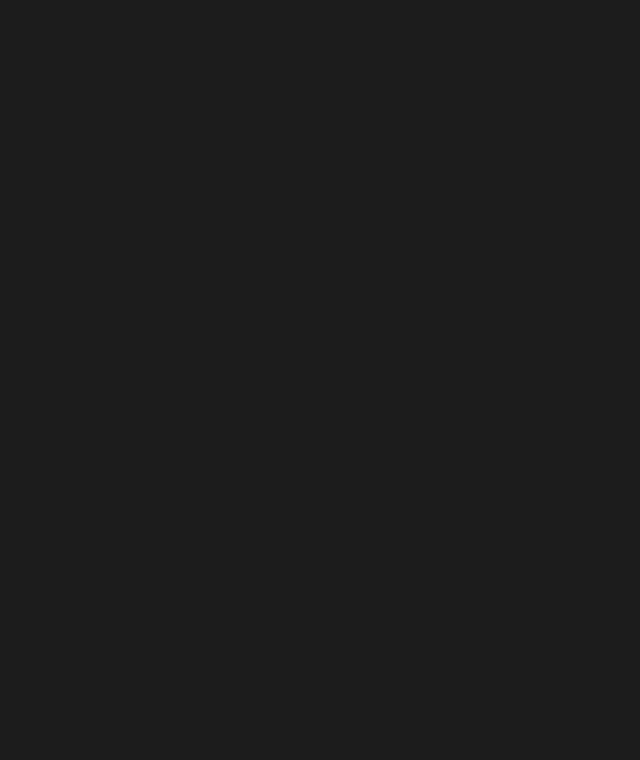
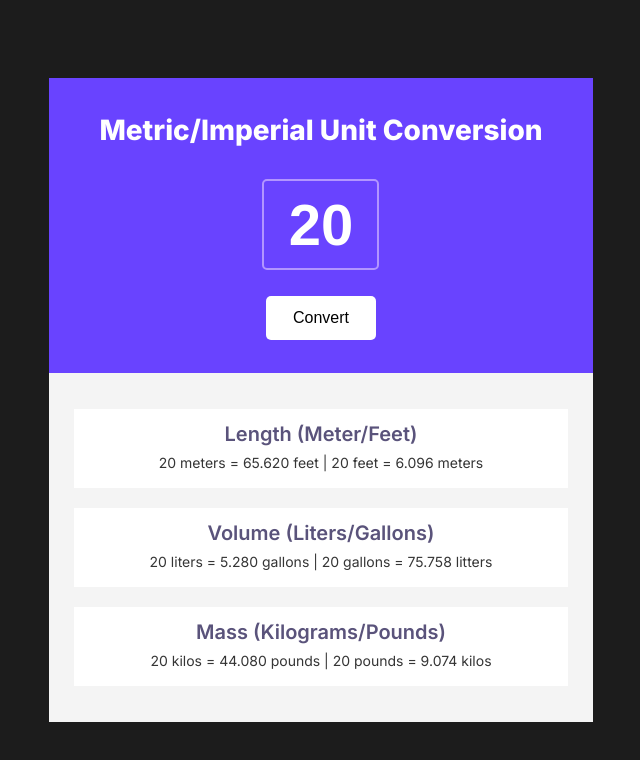
Before and after one commit to 1ways/unit-converter, a plain HTML site: page index.html in a window 1280 px wide. Shown: the whole page, without its empty margins (319-959 px from the left). Drawn offline with Linux system fonts and the light colour scheme.

Commit message:
final project

```diff
--- a/index.html
+++ b/index.html
@@ -15,7 +15,27 @@
 
 <body>
     <div class="container">
-
+        <div class="head">
+            <h1 class="title">Metric/Imperial Unit Conversion</h1>
+            <input class="input" type="text" placeholder="20" id="value-input" value="20">
+            <button class="btn" id="convert-btn">Convert</button>
+        </div>
+        <div class="body">
+            <div class="box">
+                <h3 class="box__title">Length (Meter/Feet)</h3>
+                <p class="box__text" id="length">20 meters = 65.616 feet | 20 feet = 6.096 meters</p>
+            </div>
+            <div class="box">
+                <h3 class="box__title">Volume (Liters/Gallons)
+                </h3>
+                <p class="box__text" id="volume">20 liters = 5.284 gallons | 20 gallons = 75.708 liters</p>
+            </div>
+            <div class="box">
+                <h3 class="box__title">Mass (Kilograms/Pounds)
+                </h3>
+                <p class="box__text" id="mass">20 kilos = 44.092 pounds | 20 pounds = 9.072 kilos</p>
+            </div>
+        </div>
     </div>
     <script src="script.js"></script>
 </body>
--- a/script.js
+++ b/script.js
@@ -0,0 +1,40 @@
+const valueInput = document.getElementById('value-input')
+const converBtn = document.getElementById('convert-btn')
+
+const lengthText = document.getElementById('length')
+const volumeText = document.getElementById('volume')
+const massText = document.getElementById('mass')
+
+lengthConvertion(valueInput.value)
+volumeConvertion(valueInput.value)
+massConvertion(valueInput.value)
+
+converBtn.addEventListener('click', () => {
+    lengthConvertion(valueInput.value)
+    volumeConvertion(valueInput.value)
+    massConvertion(valueInput.value)
+})
+
+function lengthConvertion(value) {
+    const metersToFeet = (Number(value) * 3.281).toFixed(3)
+
+    const feetToMeters = (Number(value) / 3.281).toFixed(3)
+
+    lengthText.textContent = `${value} meters = ${metersToFeet} feet | ${value} feet = ${feetToMeters} meters`
+}
+
+function volumeConvertion(value) {
+    const litersToGallons = (Number(value) * 0.264).toFixed(3)
+
+    const gallonsToLiters = (Number(value) / 0.264).toFixed(3)
+
+    volumeText.textContent = `${value} liters = ${litersToGallons} gallons | ${value} gallons = ${gallonsToLiters} litters`
+}
+
+function massConvertion(value) {
+    const kilosToPounds = (Number(value) * 2.204).toFixed(3)
+
+    const poundsToKilos = (Number(value) / 2.204).toFixed(3)
+
+    massText.textContent = `${value} kilos = ${kilosToPounds} pounds | ${value} pounds = ${poundsToKilos} kilos`
+}
--- a/style.css
+++ b/style.css
@@ -1,7 +1,9 @@
-*, *::after, *::before {
-  box-sizing: border-box;
-  margin: 0;
-  padding: 0;
+*,
+*::after,
+*::before {
+    box-sizing: border-box;
+    margin: 0;
+    padding: 0;
 }
 
 a {
@@ -14,7 +16,101 @@ ul {
 
 body {
     font-family: 'Roboto', sans-serif;
-    background-color: #1C1C1C;
+    background-color: #1c1c1c;
     font-family: 'Inter', sans-serif;
     font-size: 14px;
+    min-height: 100vh;
+    display: flex;
+    align-items: center;
+    justify-content: center;
+    color: #fff;
 }
+
+.container {
+    max-width: 550px;
+}
+
+.head {
+    background-color: #6943ff;
+    padding: 33px 50px;
+    text-align: center;
+    display: flex;
+    flex-direction: column;
+    align-items: center;
+}
+
+.title {
+    font-weight: 800;
+    font-size: 28px;
+    line-height: 38px;
+    margin-bottom: 30px;
+}
+
+.input {
+    border: 2px solid #b295ff;
+    border-radius: 5px;
+    font-weight: 800;
+    font-size: 58px;
+    color: #fff;
+    background: transparent;
+    text-align: center;
+    outline: none;
+    padding: 10px 15px;
+    margin-bottom: 26px;
+    width: 117px;
+}
+
+.input::placeholder {
+    color: #fff;
+}
+
+.btn {
+    background: #fff;
+    color: #000;
+    border-radius: 5px;
+    border: none;
+    outline: none;
+    padding: 10px 27px;
+    font-weight: 500;
+    font-size: 16px;
+    line-height: 24px;
+    text-align: center;
+    cursor: pointer;
+    transition: all 0.1s linear;
+}
+
+.btn:hover {
+    background: #b295ff;
+    color: #fff;
+}
+
+.body {
+    background: #f4f4f4;
+    padding: 36px 25px;
+}
+
+.box {
+    text-align: center;
+    width: 100%;
+    padding: 15px;
+    background: #fff;
+}
+
+.box:not(:last-child) {
+    margin-bottom: 20px;
+}
+
+.box__title {
+    font-weight: 600;
+    font-size: 20px;
+    line-height: 20px;
+    color: #5A537B;
+    margin-bottom: 9px;
+}
+
+.box__text {
+    font-weight: 400;
+    font-size: 14px;
+    line-height: 20px;
+    color: #353535;
+}
```
